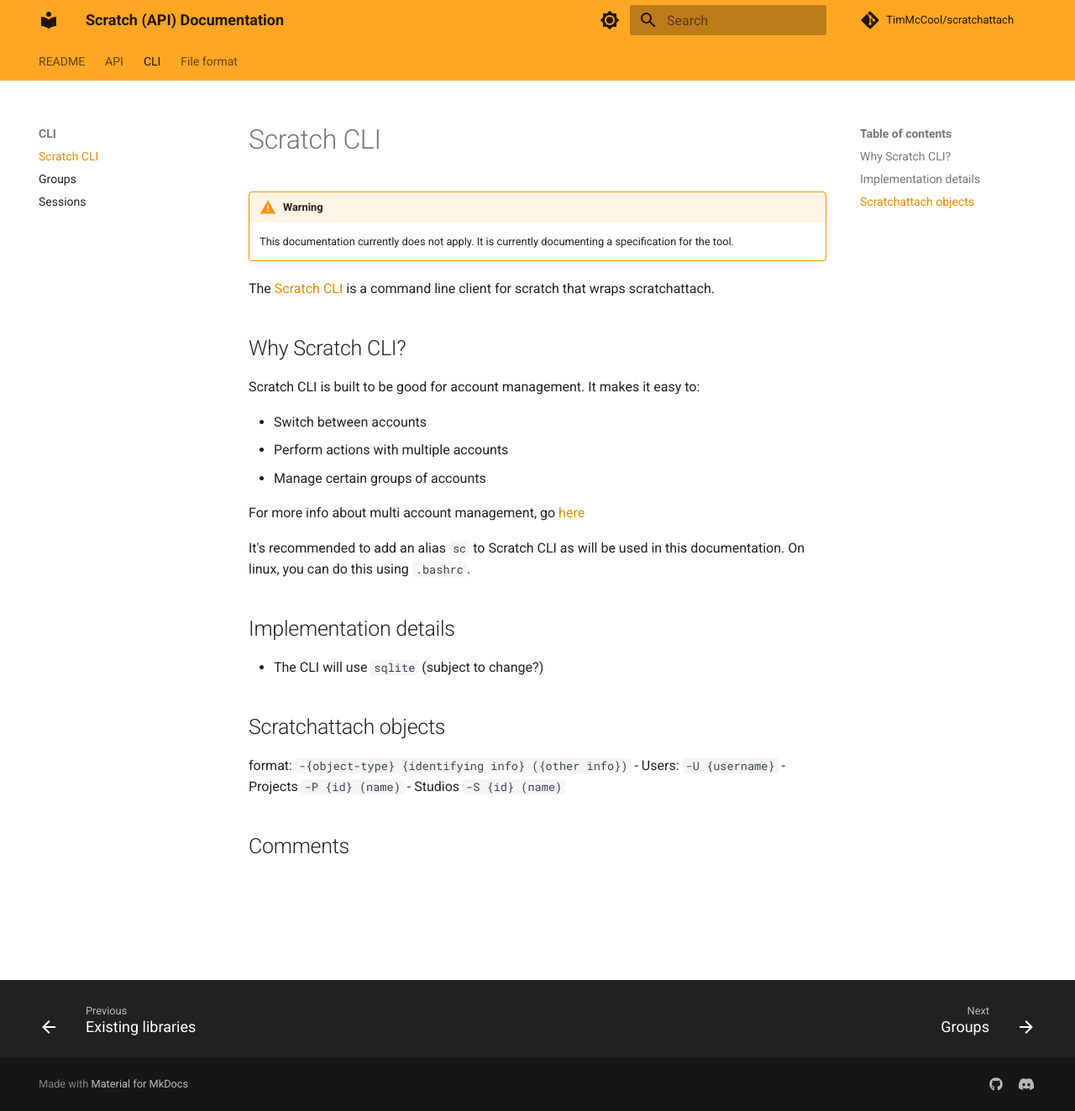
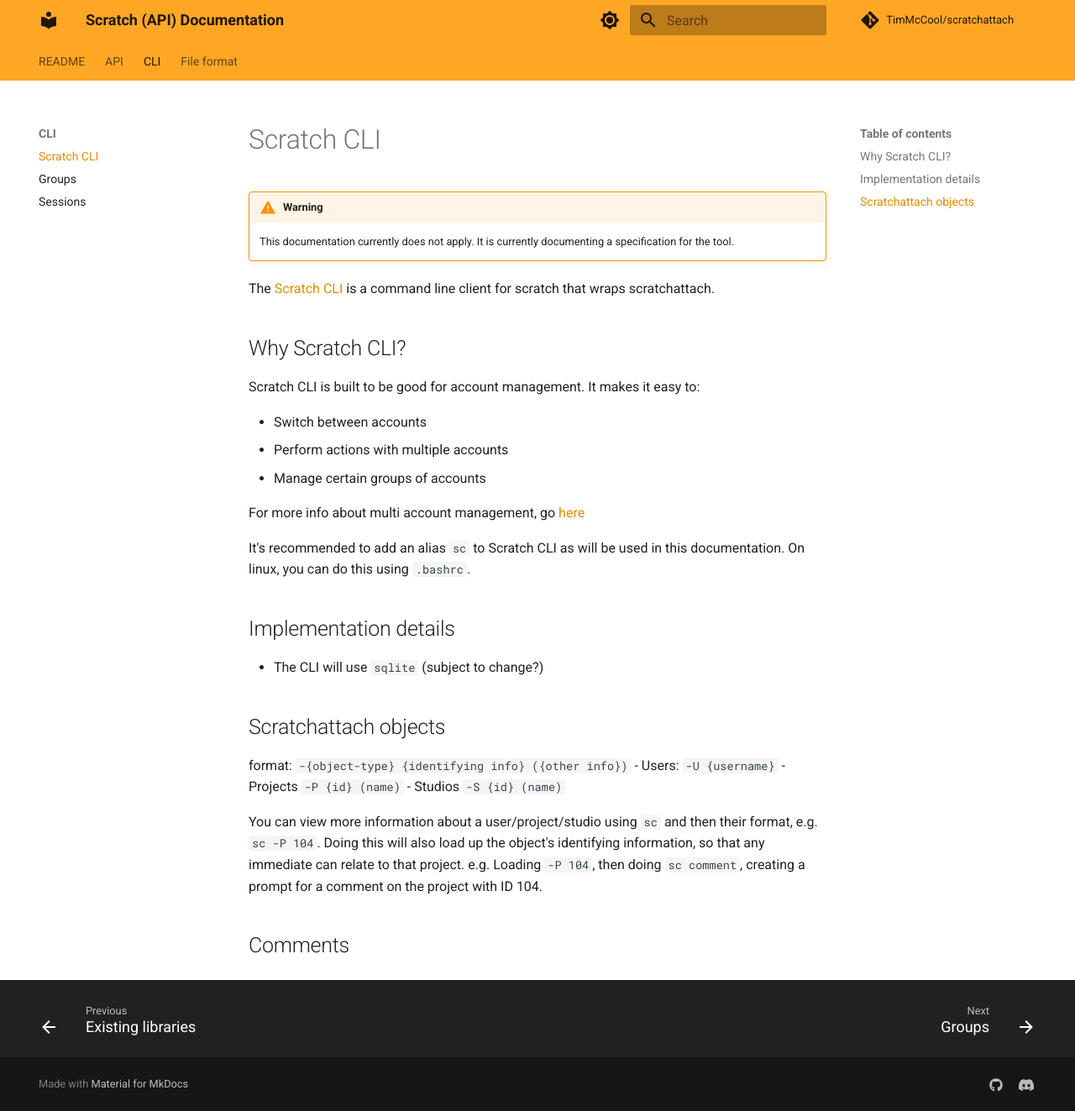
Before and after one commit to scratch-api/scratch-api.github.io, an MkDocs documentation site: the page built from docs/CLI/index.md, in a window 1280 px wide and 1323 px high. Shown: the whole window at 84% size. Built offline with MkDocs 1.6.1 and Material for MkDocs 9.7.7, drawn with Linux system fonts in a browser that asks for light colours; comment, search, counter and statistics services are not loaded.

Commit message:
cli: info about info 'caching'

```diff
--- a/docs/CLI/index.md
+++ b/docs/CLI/index.md
@@ -30,3 +30,7 @@
 - Users: `-U {username}`
 - Projects `-P {id} (name)`
 - Studios `-S {id} (name)`
+
+You can view more information about a user/project/studio using `sc` and then their format, e.g. `sc -P 104`.
+Doing this will also load up the object's identifying information, so that any immediate can relate to that project.
+e.g. Loading `-P 104`, then doing `sc comment`, creating a prompt for a comment on the project with ID 104.
```
